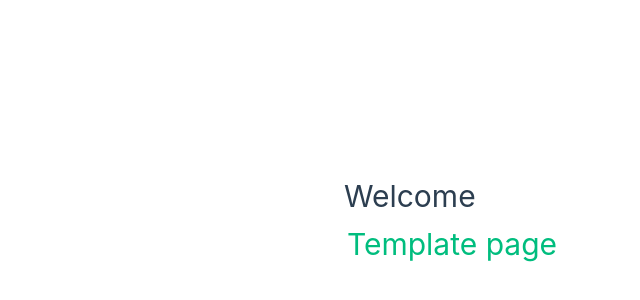
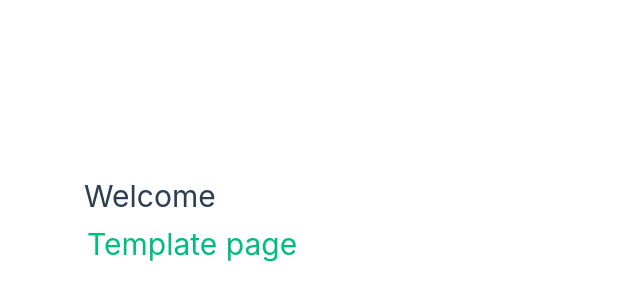
Before and after one commit to seriouslysean/hackathon-spark, a Vue app: page / in a window 1280 px wide. Shown: the part 180-480 px from the top of the page, without its empty margins (188-828 px from the left). Built offline with nearby package versions, Linux system fonts and the light colour scheme.

Commit message:
lil more cleanup

```diff
--- a/client/assets/main.css
+++ b/client/assets/main.css
@@ -28,6 +28,6 @@ a,
   }
 
   #app {
-    /* padding: 0 2rem; */
+    min-width: 800px;
   }
 }
```
